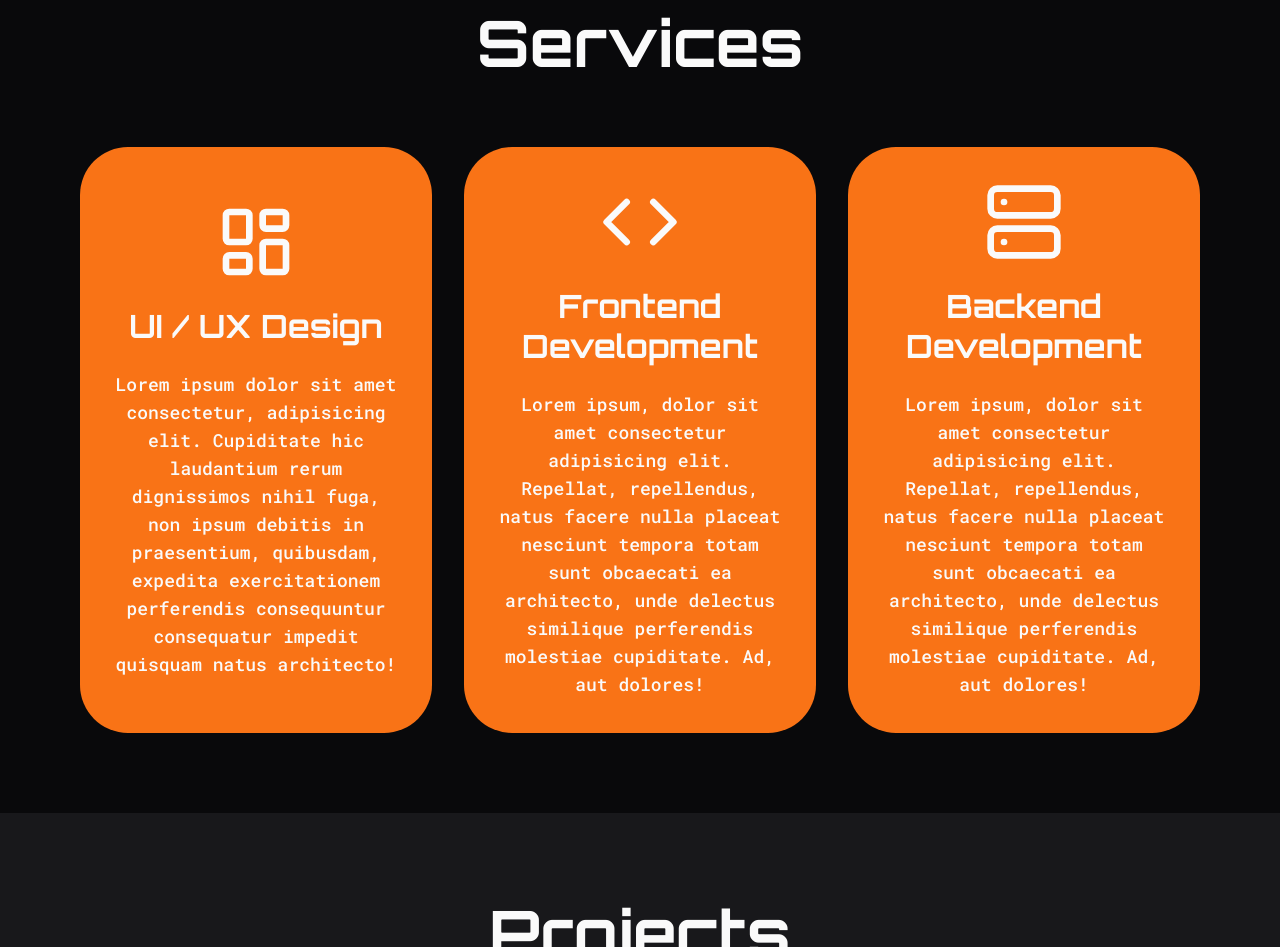
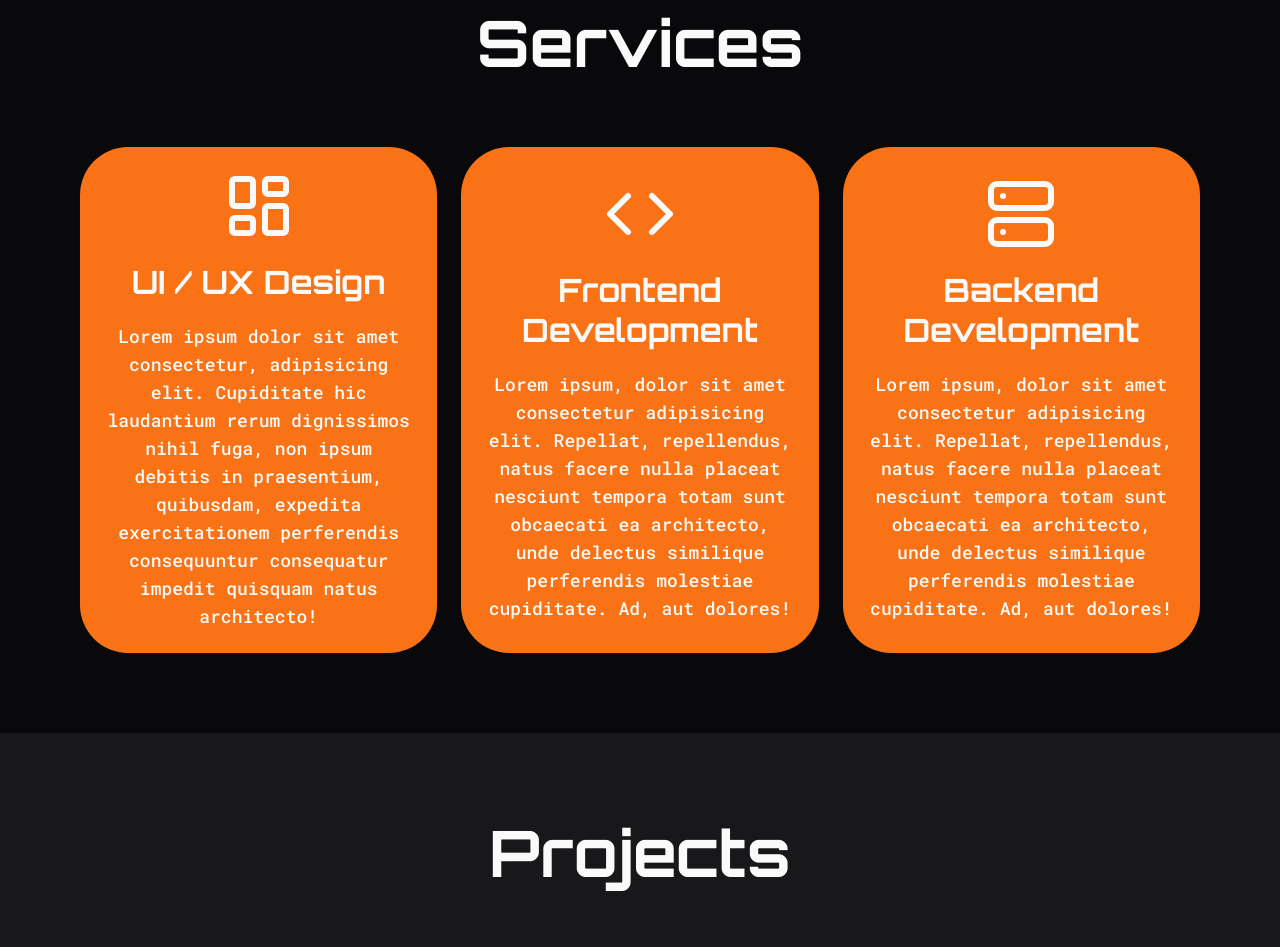
Before and after one commit to BatetDev/project-portfolio, a website: page index.html in a window 1280 px wide. Shown: the part 2112-3059 px from the top of the page. Drawn offline with nearby package versions, Linux system fonts and the light colour scheme.

Commit message:
fix(services): Refine service icon and service box padding scaling

```diff
--- a/css/styles.css
+++ b/css/styles.css
@@ -107,7 +107,7 @@
   /* SERVICES SECTION */
 
   .services-container {
-    @apply w-full max-w-7xl mx-auto grid grid-cols-1 sm:grid-cols-2 lg:grid-cols-3 gap-8 px-4;
+    @apply w-full max-w-7xl mx-auto grid grid-cols-1 sm:grid-cols-2 lg:grid-cols-3 gap-6 px-4;
   }
 
   .service-box {
@@ -115,19 +115,19 @@
   }
 
   .service-info {
-    @apply flex flex-col text-center justify-center items-center p-6 sm:p-8 w-full;
+    @apply flex flex-col text-center justify-center items-center p-4 sm:p-5 w-full;
   }
 
   .service-info h4 {
-    @apply text-[1.8rem] sm:text-[2rem] font-bold my-6;
+    @apply text-[1.8rem] sm:text-[2rem] font-bold my-5;
   }
 
   .service-info p {
-    @apply text-base sm:text-lg leading-relaxed;
+    @apply text-base sm:text-lg;
   }
 
   .service-icon {
-    @apply w-16 h-16 sm:w-20 sm:h-20;
+    @apply w-14 h-14 sm:w-[64px] sm:h-[64px] md:h-[72px] md:w-[72px];
   }
 
   /* PROJECTS SECTION */
```
Also changed, not shown: css/tailwind.css.
